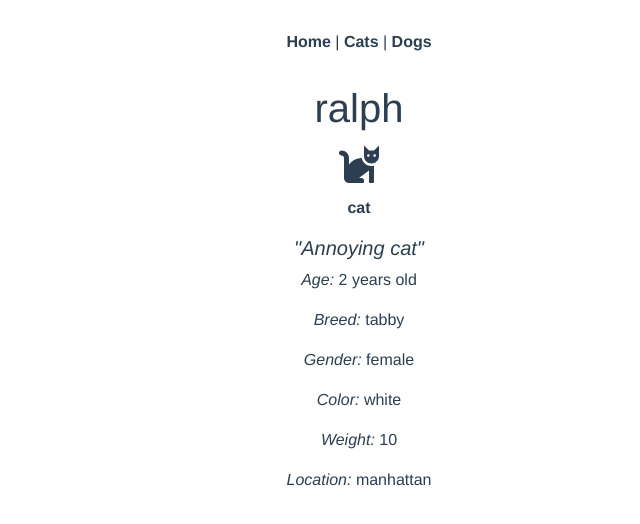
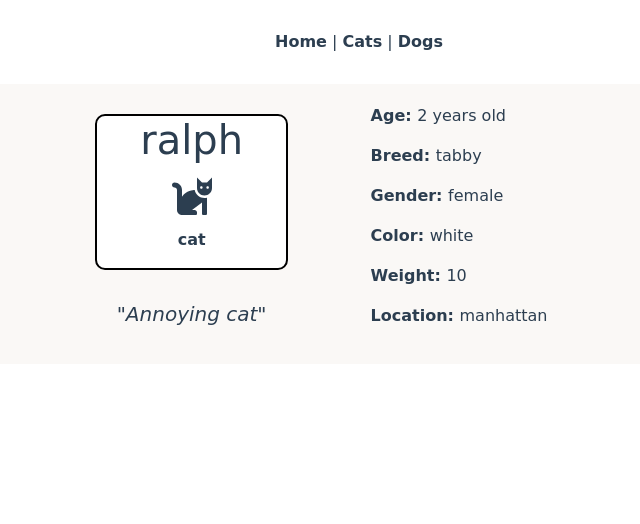
Before and after one commit to mczernyk/vueTest-pets, a Vue app: page /pets/cats/0 in a window 1280 px wide. Shown: the top 524 px of the page, without its empty margins (281-921 px from the left). Built offline with nearby package versions, Linux system fonts and the light colour scheme.

Commit message:
added basic css styling

```diff
--- a/src/App.vue
+++ b/src/App.vue
@@ -13,7 +13,7 @@
 
 <style lang="scss">
 #app {
-  font-family: Avenir, Helvetica, Arial, sans-serif;
+  font-family: Comic Sans MS, Comic Sans, cursive;
   -webkit-font-smoothing: antialiased;
   -moz-osx-font-smoothing: grayscale;
   text-align: center;
--- a/src/assets/index.css
+++ b/src/assets/index.css
@@ -0,0 +1,82 @@
+/* home page */
+.home-box {
+  background-color: #faf8f6;
+  display: flex;
+  justify-content: center;
+  padding: 20px;
+  margin-bottom: 40px;
+}
+
+.count-button-container {
+  display: flex;
+  justify-content: space-between;
+}
+
+.count-home {
+  background-color: white;
+  padding: 10px;
+  border-radius: 10px;
+  border: 2px black solid;
+  width: 33%
+}
+
+.btn-add-pet {
+  background-color: white;
+  padding: 10px;
+  border-radius: 10px;
+  border: 2px black solid;
+  width: 33%
+}
+
+.pet-form {
+  padding: 10px;
+  border-radius: 10px;
+  border: 2px black solid;
+}
+
+.btn-submit {
+  margin: 10px;
+}
+
+/* pet page */
+
+.pet {
+  display: flex;
+  justify-content: center;
+}
+
+.pet-container {
+  background-color: #faf8f6;
+  width: 66%;
+  display: flex;
+  justify-content: space-evenly;
+  padding: 20px;
+  margin-bottom: 40px;
+}
+
+.pet-left {
+  width: 45%;
+  display: flex;
+  flex-direction: column;
+  justify-content: space-between;
+  align-items: center;
+  padding: 10px;
+}
+
+.pet-img {
+  width: 66%;
+  display: flex;
+  flex-direction: column;
+  justify-content: space-between;
+  background-color: white;
+  border-radius: 10px;
+  border: 2px black solid;
+}
+
+.pet-right {
+  width: 45%;
+  display: flex;
+  flex-direction: column;
+  justify-content: space-between;
+  align-items: baseline;
+}
--- a/src/views/Home.vue
+++ b/src/views/Home.vue
@@ -1,17 +1,27 @@
 <template>
   <div class="home">
-    <h1>Adopt a pet</h1>
+    <div class="home-box">
       <div>
+        <h1>Find your new pet today!</h1>
+        <img src="../../public/adopt.gif">
+        <div class="count-button-container">
+          <div class="count-home">
             <p>Available Pets: {{animalsCount }}</p>
+            <div class="count-button-container">
               <font-awesome-icon icon="dog"/>
               {{ getAllDogs }}
               <font-awesome-icon icon="cat"/>
               {{ getAllCats }}
             </div>
+          </div>
 
-    <button @click="togglePetForm" class="btn btn-primary">Add Pet</button>
+          <button @click="togglePetForm" class="btn btn-add-pet">Add A Pet</button>
+        </div>
+      </div>
+    </div>
     <!-- .prevent is like prevent default -->
-    <b-form @submit.prevent="handleSubmit" v-if="showPetForm">
+
+    <b-form @submit.prevent="handleSubmit" v-if="showPetForm" class="pet-form">
       <b-form-group id="input-group-1" label="Pet Name:" label-for="input-1">
         <b-form-input
           id="input-1"
@@ -94,8 +104,8 @@
         ></b-form-input>
       </b-form-group>
 
-      <b-button type="submit" variant="primary">Submit</b-button>
-      <b-button type="reset" variant="danger">Reset</b-button>
+      <b-button type="submit" variant="primary" class="btn btn-submit">Submit</b-button>
+      <b-button type="reset" variant="danger" class="btn btn-submit">Reset</b-button>
     </b-form>
   </div>
 </template>
--- a/src/views/Pet.vue
+++ b/src/views/Pet.vue
@@ -1,5 +1,8 @@
 <template>
   <div class="pet">
+    <div class="pet-container">
+      <div class="pet-left">
+        <div class="pet-img">
           <h1>{{ animal.name }} </h1>
           <h1 v-if="species==='dog'">
             <font-awesome-icon icon="dog" />
@@ -7,14 +10,19 @@
           <h1 v-else>
             <font-awesome-icon icon="cat" />
           </h1>
-    <p><b>{{ species }}</b><p>
+          <p><b>{{ species }}</b></p>
+        </div>
         <h5><i>"{{ animal.notes }}"</i></h5>
-    <p><i>Age: </i>{{ animal.age }} years old</p>
-    <p><i>Breed: </i>{{ animal.breed }}</p>
-    <p><i>Gender: </i>{{ animal.gender }}</p>
-    <p><i>Color: </i>{{ animal.color }}</p>
-    <p><i>Weight: </i>{{ animal.weight }}</p>
-    <p><i>Location: </i>{{ animal.location }}</p>
+      </div>
+      <div class="pet-right">
+        <p><b>Age: </b>{{ animal.age }} years old</p>
+        <p><b>Breed: </b>{{ animal.breed }}</p>
+        <p><b>Gender: </b>{{ animal.gender }}</p>
+        <p><b>Color: </b>{{ animal.color }}</p>
+        <p><b>Weight: </b>{{ animal.weight }}</p>
+        <p><b>Location: </b>{{ animal.location }}</p>
+      </div>
+    </div>
   </div>
 </template>
 
```
Also changed, not shown: public/adopt.gif (added). Lines whose indentation alone changed are shown as unchanged.
